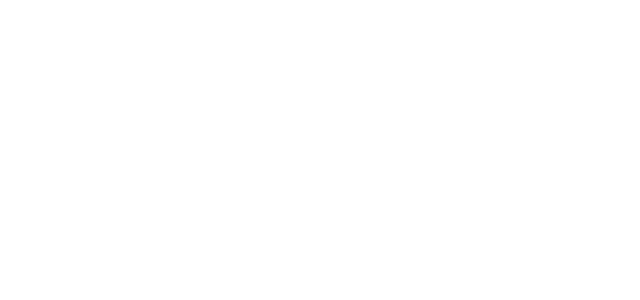
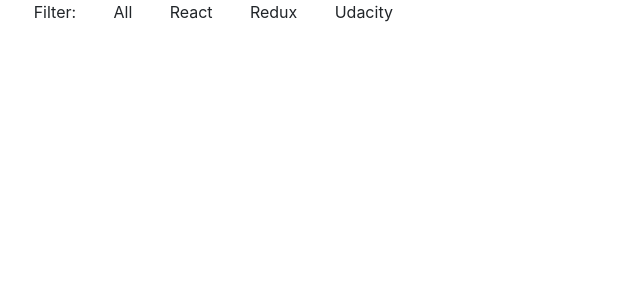
Before and after one commit to jayjongcheolpark/readable, a React (Create React App) app in the folder frontend/: page / in a window 1280 px wide. Shown: the top 300 px of the page, without its empty margins (0-640 px from the left). Built offline with nearby package versions, Linux system fonts and the light colour scheme.

Commit message:
Add bootstrap to storybook

```diff
--- a/frontend/public/index.html
+++ b/frontend/public/index.html
@@ -10,6 +10,7 @@
     -->
     <link rel="manifest" href="%PUBLIC_URL%/manifest.json">
     <link rel="shortcut icon" href="%PUBLIC_URL%/favicon.ico">
+    <link rel="stylesheet" href="https://maxcdn.bootstrapcdn.com/bootstrap/4.0.0/css/bootstrap.min.css" integrity="sha384-Gn5384xqQ1aoWXA+058RXPxPg6fy4IWvTNh0E263XmFcJlSAwiGgFAW/dAiS6JXm" crossorigin="anonymous">
     <!--
       Notice the use of %PUBLIC_URL% in the tags above.
       It will be replaced with the URL of the `public` folder during the build.
--- /dev/null
+++ b/frontend/src/components/FIlter/Filter.js
@@ -0,0 +1,26 @@
+import React, { Component } from 'react'
+
+class Filter extends Component {
+  clickHandler = (category) => {
+    this.props.selectFilter(category)
+  }
+
+  render () {
+    return (
+      <div className="col-sm-6 col-lg-4 d-flex justify-content-around">
+        <span>Filter: </span>
+        {
+          this.props.categories.map(category => (
+            <span
+              onClick={this.clickHandler(category)}
+            >
+              {category}
+            </span>
+          ))
+        }
+      </div>
+    )
+  }
+}
+
+export default Filter
--- a/frontend/src/routes/App.js
+++ b/frontend/src/routes/App.js
@@ -1,13 +1,22 @@
 import React, { Component } from 'react'
 import { BrowserRouter, Route, Switch } from 'react-router-dom'
+import Filter from '../components/FIlter/Filter'
 
 class App extends Component {
+  selectFilter = (filter) => {
+    console.log(filter)
+  }
   render () {
     return (
       <BrowserRouter>
         <Switch>
+          <Route exact path="/" render={() =>
+            <Filter
+              selectFilter={this.selectFilter}
+              categories={[ 'All', 'React', 'Redux', 'Udacity' ]}
+            />
+          } />
           { /*
-          <Route exact path="/" component={ListBooks} />
           <Route exact path="/search" component={Search} />
           <Route component={NotFound} />
           */ }
```
Also changed, not shown: 2 other files (tests, documents, lock files or other folders).
